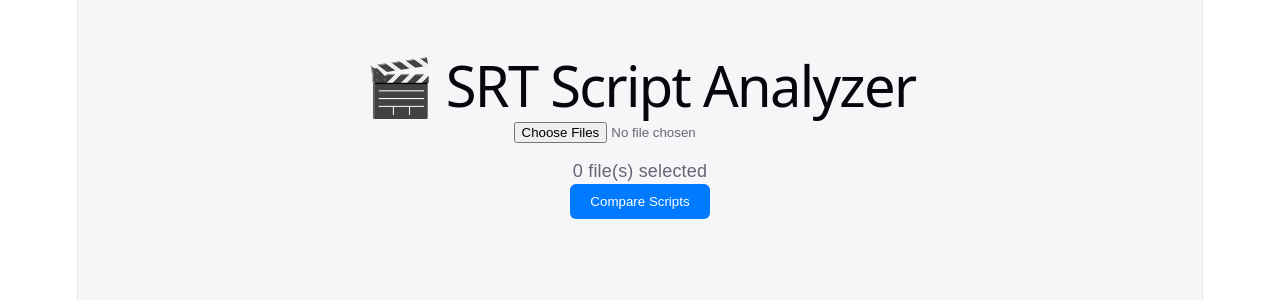
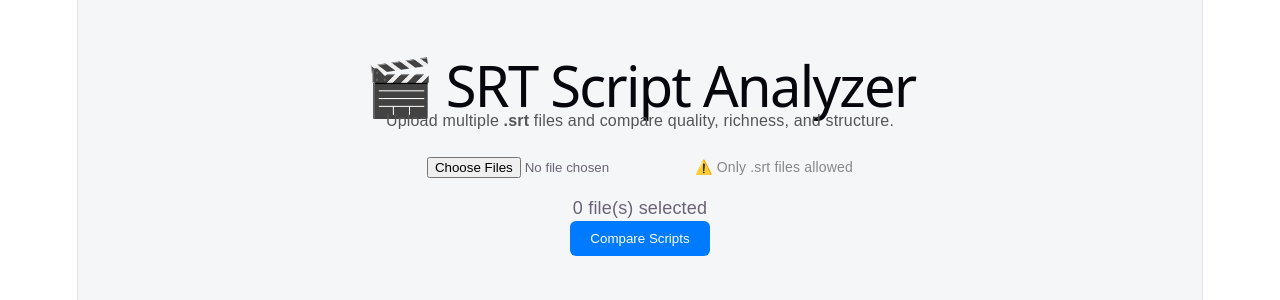
Before and after one commit to John-snow09/John-snow09, a React (Vite) app in the folder View/: page / in a window 1280 px wide. Shown: the top 300 px of the page. Built offline with nearby package versions, Linux system fonts and the light colour scheme.

Commit message:
improve UI with header and upload instructions

```diff
--- a/View/src/App.jsx
+++ b/View/src/App.jsx
@@ -5,7 +5,7 @@ function App() {
   const [data, setData] = useState(null);
   const [loading, setLoading] = useState(false);
 
-  // 🔵 Backend URL (change later for Render)
+  // 🌐 Your deployed backend
   const API_BASE = "https://choose-your-sub.onrender.com";
 
   const handleUpload = async () => {
@@ -42,8 +42,16 @@ function App() {
 
   return (
     <div style={styles.container}>
+
+      {/* 🟢 HEADER */}
       <h1 style={styles.title}>🎬 SRT Script Analyzer</h1>
 
+      <p style={styles.subtitle}>
+        Upload multiple <b>.srt</b> files and compare quality, richness, and structure.
+      </p>
+
+      {/* 📂 UPLOAD SECTION */}
+      <div style={styles.uploadRow}>
         <input
           type="file"
           multiple
@@ -51,6 +59,11 @@ function App() {
           onChange={(e) => setFiles(Array.from(e.target.files))}
           style={styles.input}
         />
+
+        <span style={styles.note}>
+          ⚠️ Only .srt files allowed
+        </span>
+      </div>
 
       <p>{files.length} file(s) selected</p>
 
@@ -60,6 +73,7 @@ function App() {
 
       {loading && <p>⏳ Processing files...</p>}
 
+      {/* 📊 RESULTS */}
       {data && (
         <div style={styles.results}>
           <h2>📊 Mode: {data.mode}</h2>
@@ -105,12 +119,34 @@ const styles = {
     fontFamily: "Arial",
     textAlign: "center",
   },
+
   title: {
+    marginBottom: "10px",
+  },
+
+  subtitle: {
     marginBottom: "20px",
+    color: "#555",
+    fontSize: "16px",
   },
-  input: {
+
+  uploadRow: {
+    display: "flex",
+    justifyContent: "center",
+    alignItems: "center",
+    gap: "15px",
     marginBottom: "15px",
   },
+
+  input: {
+    marginBottom: "0",
+  },
+
+  note: {
+    fontSize: "14px",
+    color: "#888",
+  },
+
   button: {
     padding: "10px 20px",
     background: "#007bff",
@@ -119,12 +155,15 @@ const styles = {
     borderRadius: "6px",
     cursor: "pointer",
   },
+
   results: {
     marginTop: "30px",
   },
+
   best: {
     color: "green",
   },
+
   card: {
     background: "#fff",
     padding: "15px",
```
Lines whose indentation alone changed are shown as unchanged.
